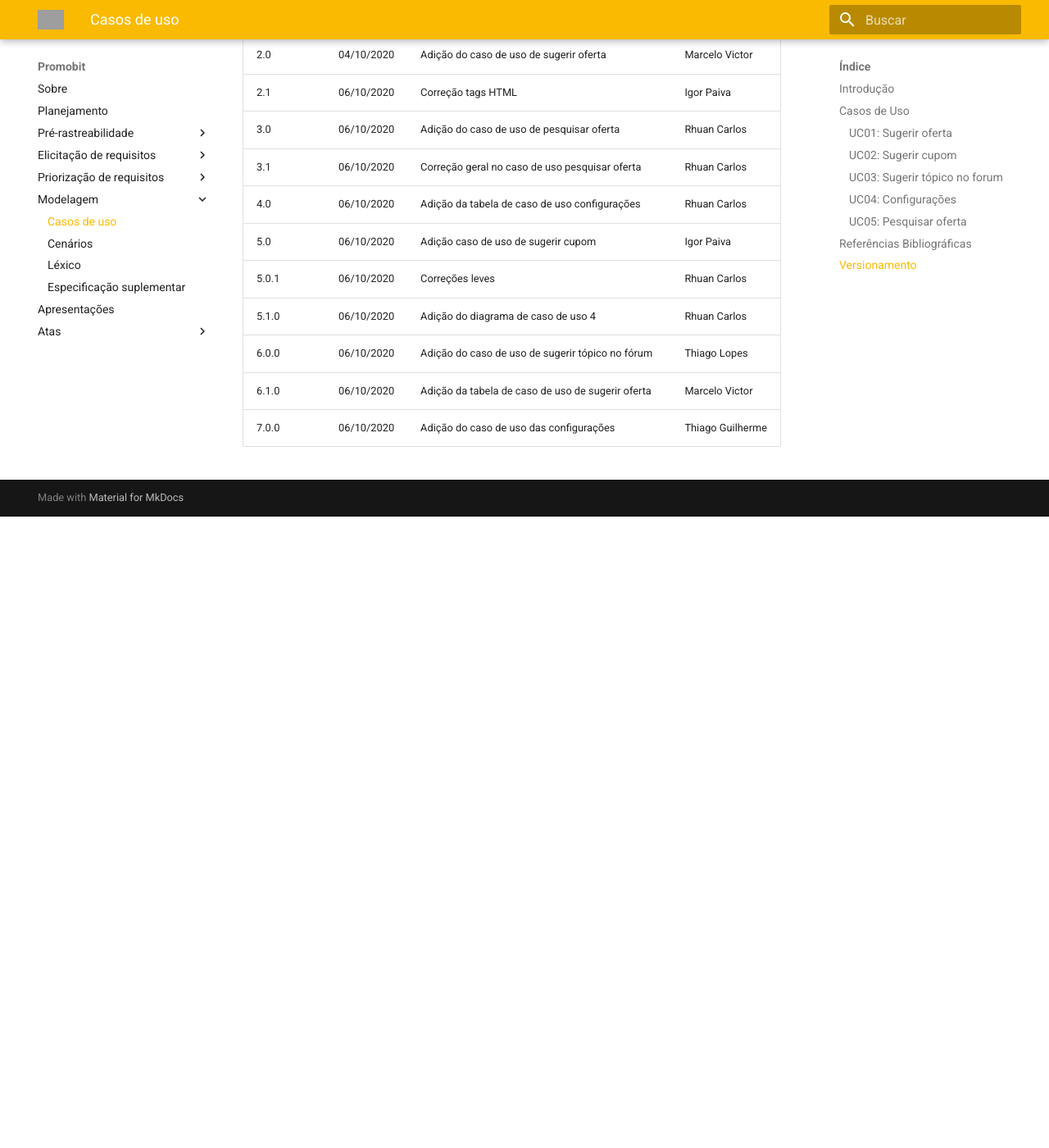
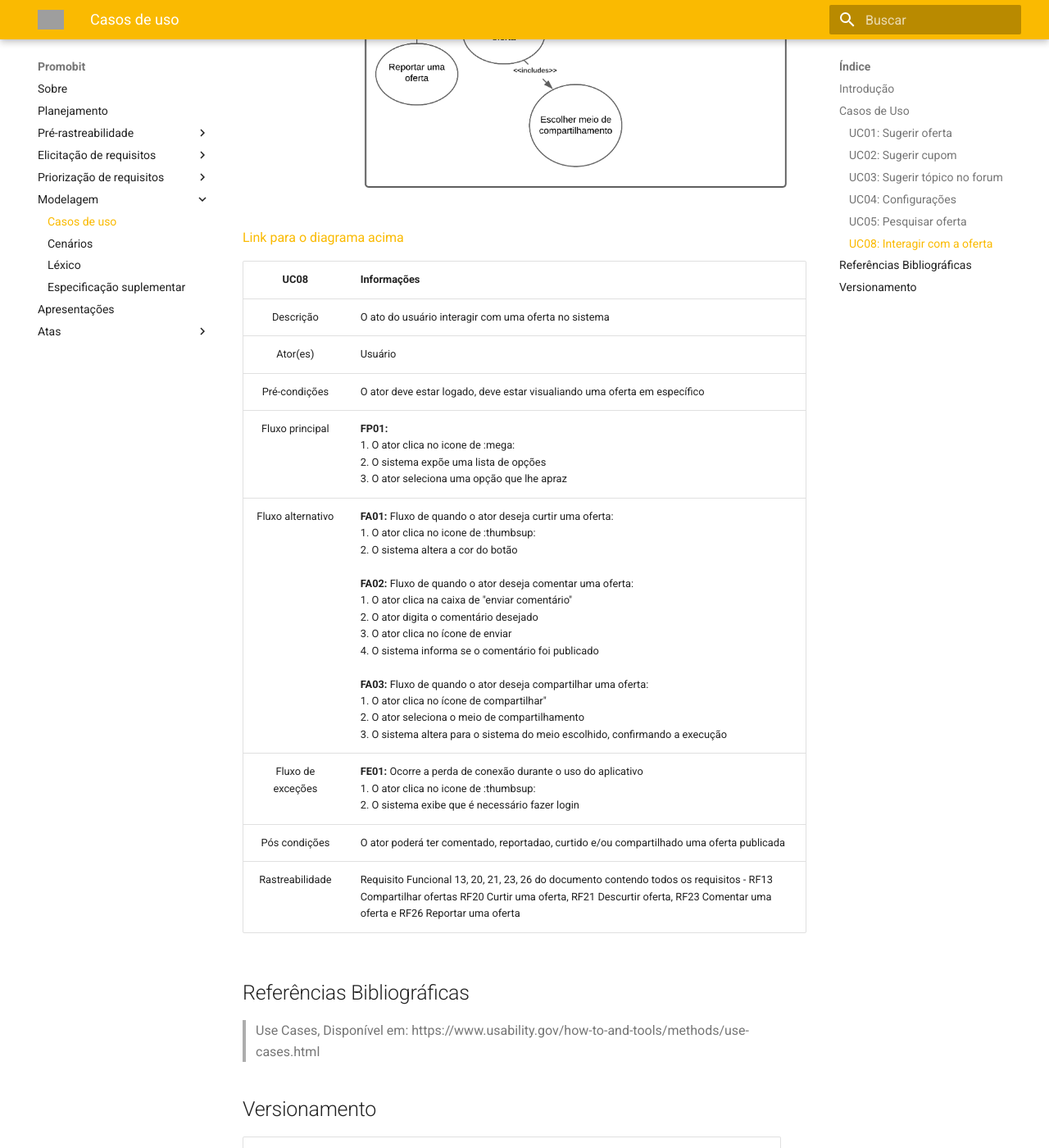
Before and after one commit to Joao-Pedro-Moura/2020.1-Promobit, an MkDocs documentation site: the page built from docs/modelagem/caso_de_uso.md, in a window 1280 px wide and 1400 px high, scrolled down 11119 px. Shown: the whole window at 82% size. Built offline with MkDocs 1.6.1 and Material for MkDocs 9.7.7, drawn with Linux system fonts in a browser that asks for light colours; old or Windows-style settings are respelled for this version of MkDocs; before the commit the page ends 11749 px from its top, so only the background shows below that; some of the changed text lies outside the part shown; grey boxes are pictures that could not be loaded.

Commit message:
Adição do caso de uso 8

```diff
--- a/docs/modelagem/caso_de_uso.md
+++ b/docs/modelagem/caso_de_uso.md
@@ -86,11 +86,29 @@ Um documento de caso de uso é uma metodologia que descreve como o usuário real
 |       Descrição        | O ato do usuário pesquisar uma oferta no sistema |
 |          Ator(es)      | Usuário |
 |   Pré-condições        | O ator deve estar logado, deve estar na seção de ofertas do sistema além de saber o que procura |
-|    Fluxo principal     | **FP01:**<br /> 1. O ator clica no icone de 🔍 <br /> 2. O sistema expõe uma tabela de busca <br /> 3. O ator clica na caixa de pesquisa <br /> 4. O ator digita a oferta que procura <br /> 5. O ator seleciona a aba ofertas <br /> 6. O sistema lista as ofertas que correspondem à busca<br/>**FP02:**|
+|    Fluxo principal     | **FP01:**<br /> 1. O ator clica no icone de 🔍 <br /> 2. O sistema expõe uma tabela de busca <br /> 3. O ator clica na caixa de pesquisa <br /> 4. O ator digita a oferta que procura <br /> 5. O ator seleciona a aba ofertas <br /> 6. O sistema lista as ofertas que correspondem à busca<br/>|
 | Fluxo alternativo      | **FA01:** Fluxo de quando o ator pesquisou recentemente um produto:<br /> 1. O ator clica no icone de 🔍 <br /> 2. O ator clica no nome do produto buscado recentemente <br /> 3. O ator seleciona a aba ofertas <br /> 4. O sistema lista as ofertas que correspondem à busca <br /> <br /> **FA02:** Fluxo de quando o ator prefere buscar um produto dentre os mais buscados:<br /> 1. O ator clica no icone de 🔍 <br /> 2. O ator clica no nome do produto listado na seção "Produtos mais buscados" <br /> 3. O ator seleciona a aba ofertas <br /> 4. O sistema lista as ofertas que correspondem à busca|
-|   Fluxo de exceções    | **FE02:** Ocorre a perda de conexão durante o uso do aplicativo <br /> 1. O ator clica no icone de 🔍 <br /> 2. O sistema expõe uma tabela de busca <br /> 3. O ator clica na caixa de pesquisa <br /> 4. O ator digita a oferta que procura <br />  5. O ator seleciona a aba ofertas <br /> 6. O sistema não lista as ofertas que correspondem à busca |
+|   Fluxo de exceções    | **FE01:** Ocorre a perda de conexão durante o uso do aplicativo <br /> 1. O ator clica no icone de 🔍 <br /> 2. O sistema expõe uma tabela de busca <br /> 3. O ator clica na caixa de pesquisa <br /> 4. O ator digita a oferta que procura <br />  5. O ator seleciona a aba ofertas <br /> 6. O sistema não lista as ofertas que correspondem à busca |
 |     Pós condições      | O ator poderá ter encontrado uma oferta publicada e do produto desejado |
 |    Rastreabilidade     | Requisito Funcional 7 do documento contendo todos os requisitos - RF7 Pesquisar oferta |
+
+
+### UC08: Interagir com a oferta
+
+![Interagir com a oferta](../assets/casos_de_uso/interagir_oferta.png)
+
+<a target="_blank" href="https://drive.google.com/file/d/1XWnHprOZePclZ_quBIN3CBDGvQ3NfjtL/view?usp=sharing">Link para o diagrama acima</a>
+
+|         UC08           | Informações |
+| :---------: |----------- |
+|       Descrição        | O ato do usuário interagir com uma oferta no sistema |
+|          Ator(es)      | Usuário |
+|   Pré-condições        | O ator deve estar logado, deve estar visualiando uma oferta em específico |
+|    Fluxo principal     | **FP01:**<br /> 1. O ator clica no icone de :mega: <br /> 2. O sistema expõe uma lista de opções <br /> 3. O ator seleciona uma opção que lhe apraz <br /> |
+| Fluxo alternativo      | **FA01:** Fluxo de quando o ator deseja curtir uma oferta:<br /> 1. O ator clica no icone de :thumbsup: <br /> 2. O sistema altera a cor do botão <br /> <br /> **FA02:** Fluxo de quando o ator deseja comentar uma oferta:<br /> 1. O ator clica na caixa de "enviar comentário" <br /> 2. O ator digita o comentário desejado <br /> 3. O ator clica no ícone de enviar <br /> 4. O sistema informa se o comentário foi publicado <br /> <br /> **FA03:** Fluxo de quando o ator deseja compartilhar uma oferta:<br /> 1. O ator clica no ícone de compartilhar" <br /> 2. O ator seleciona o meio de compartilhamento <br /> 3. O sistema altera para o sistema do meio escolhido, confirmando a execução |
+|   Fluxo de exceções    | **FE01:** Ocorre a perda de conexão durante o uso do aplicativo <br /> 1. O ator clica no icone de :thumbsup: <br /> 2. O sistema exibe que é necessário fazer login <br />|
+|     Pós condições      | O ator poderá ter comentado, reportadao, curtido e/ou compartilhado uma oferta publicada |
+|    Rastreabilidade     | Requisito Funcional 13, 20, 21, 23, 26 do documento contendo todos os requisitos - RF13 Compartilhar ofertas RF20 Curtir uma oferta, RF21 Descurtir oferta, RF23 Comentar uma oferta e RF26 Reportar uma oferta |
 
 
 ## Referências Bibliográficas
@@ -112,3 +130,4 @@ Um documento de caso de uso é uma metodologia que descreve como o usuário real
 | 6.0.0 | 06/10/2020 | Adição do caso de uso de sugerir tópico no fórum | Thiago Lopes |
 | 6.1.0 | 06/10/2020 | Adição da tabela de caso de uso de sugerir oferta| Marcelo Victor |
 | 7.0.0 | 06/10/2020 | Adição do caso de uso das configurações | Thiago Guilherme |
+| 8.0.0 | 13/10/2020 | Adição do caso de uso de interagir com uma oferta | Rhuan Carlos |
```
Also changed, not shown: docs/assets/casos_de_uso/interagir_oferta.png (added).
